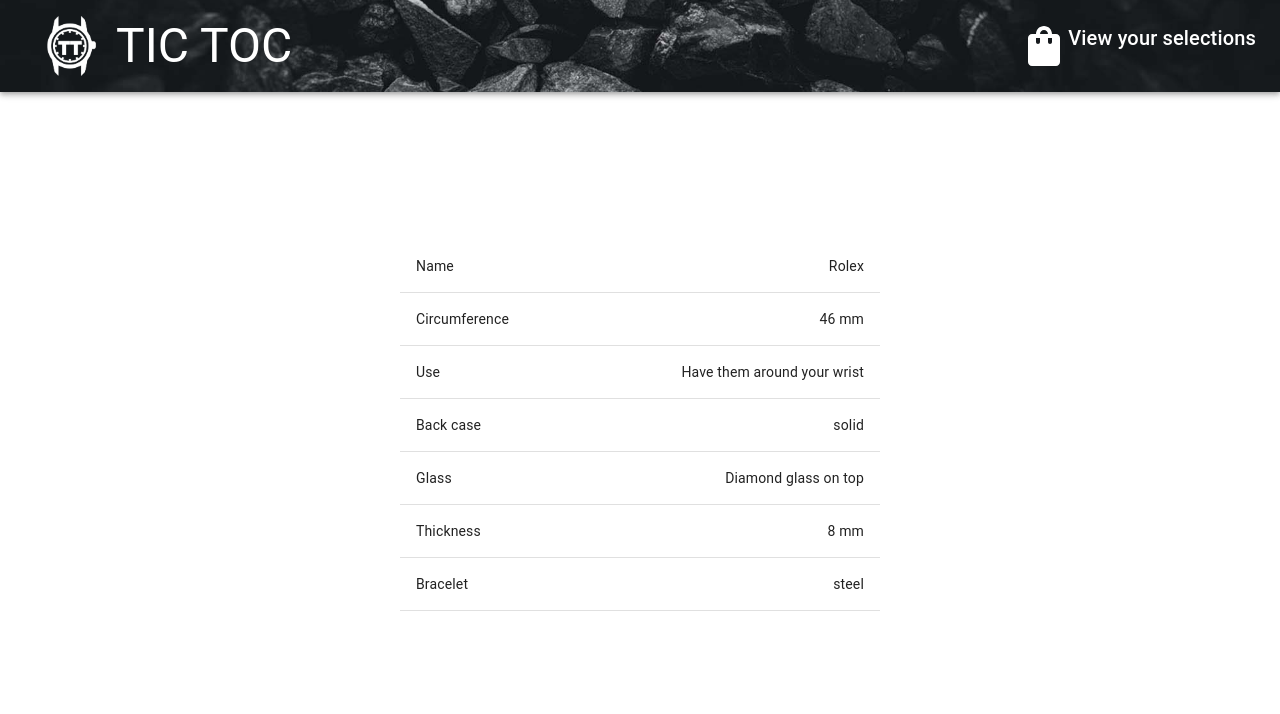
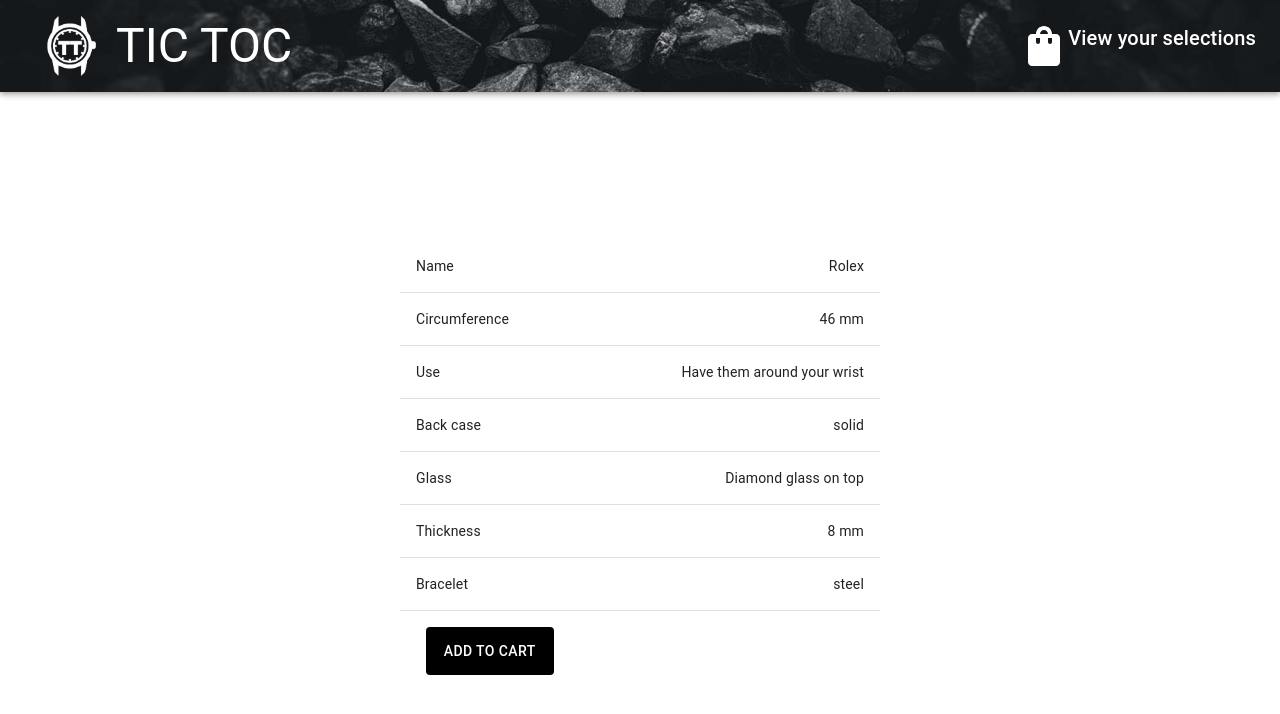
Before and after one commit to Prisberg/slutprojekt-webbshop, a React (Create React App) app: page /product-info/1 in a window 1280 px wide. Shown: the top 714 px of the page. Built offline with nearby package versions, Linux system fonts and the light colour scheme.

Commit message:
la till knappen på sidan

```diff
--- a/src/components/ProductInfo.tsx
+++ b/src/components/ProductInfo.tsx
@@ -1,5 +1,6 @@
 
 import {
+  Button,
  Table,
   TableBody,
   TableCell,
@@ -36,9 +37,24 @@
                       <TableCell align="right">{row.value}</TableCell>
                   </TableRow>
               ))}
+
           </TableBody>
+          <Button sx={{
+         backgroundColor: 'black',
+         color: 'white',
+         width: '8rem',
+         height: '3rem',
+         marginTop: '1rem',
+         '&:hover': {
+             backgroundColor: '#5f5f5f',
+             color: '#fff',
+         }
+
+      }}>Add to cart</Button>
       </Table>
+
   </TableContainer>
+
     );
   }
 
```
